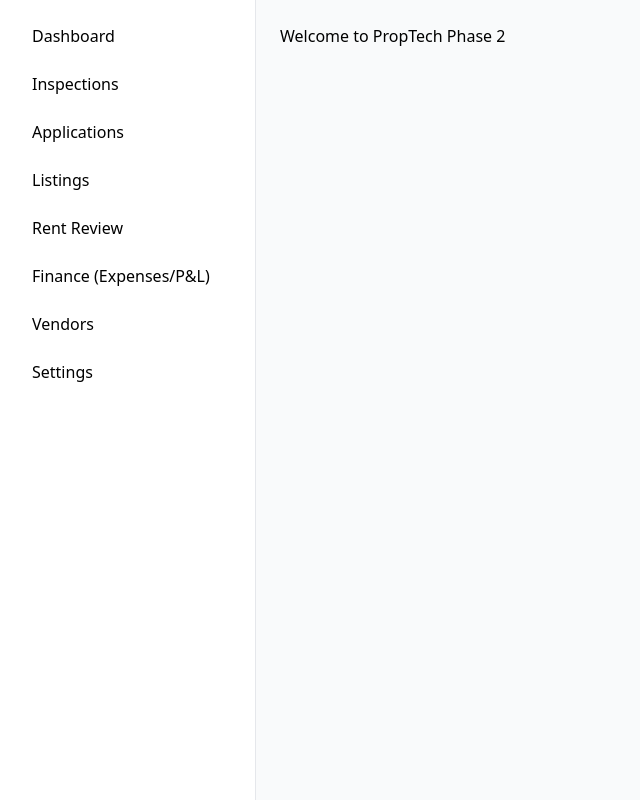
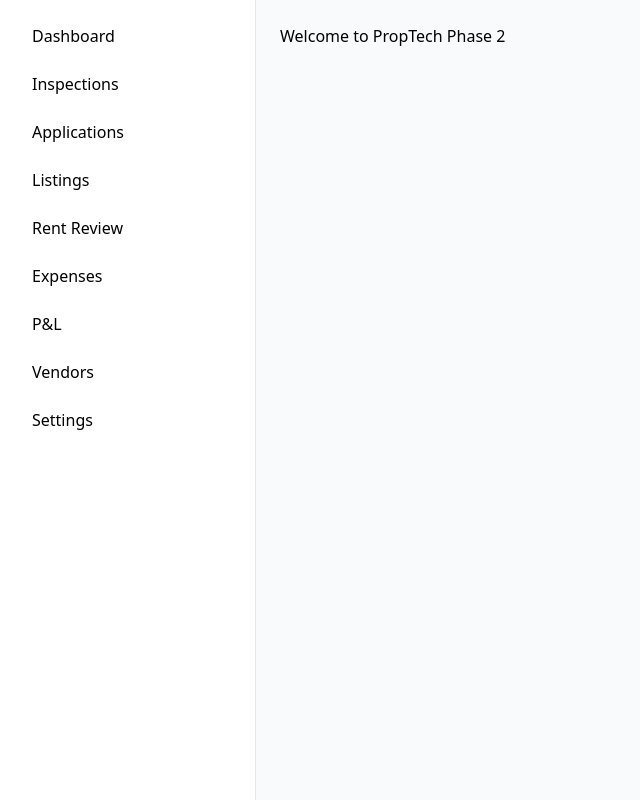
Before and after one commit to clin23/PropTechTest, a Next.js app: page / in a window 1280 px wide. Shown: the whole page, without its empty margins (0-640 px from the left). Built offline with nearby package versions, Linux system fonts and the light colour scheme.

Commit message:
feat: support property-specific finance routes

```diff
--- /dev/null
+++ b/app/finance/[propertyId]/expenses/page.tsx
@@ -0,0 +1,14 @@
+import ExpenseForm from '../../../../components/ExpenseForm';
+import ExpensesTable from '../../../../components/ExpensesTable';
+
+export default function ExpensesPage() {
+  return (
+    <div className="p-6">
+      <h1 className="text-2xl font-semibold mb-4">Expenses</h1>
+      <ExpenseForm />
+      <div className="mt-4">
+        <ExpensesTable />
+      </div>
+    </div>
+  );
+}
--- a/app/finance/pnl/page.tsx
+++ b/app/finance/[propertyId]/pnl/page.tsx
@@ -1,12 +1,12 @@
 "use client";
 
 import { useQuery } from "@tanstack/react-query";
-import PnLChart from "../../../components/PnLChart";
-import { getPnLSummary, type PnLSummary } from "../../../lib/api";
+import { useParams } from "next/navigation";
+import PnLChart from "../../../../components/PnLChart";
+import { getPnLSummary, type PnLSummary } from "../../../../lib/api";
 
 export default function PnLPage() {
-  // TODO: replace hard-coded property ID with route param when available
-  const propertyId = "1";
+  const { propertyId } = useParams<{ propertyId: string }>();
   const { data } = useQuery<PnLSummary>({
     queryKey: ["pnl", propertyId],
     queryFn: () => getPnLSummary(propertyId),
--- a/app/finance/expenses/page.tsx
+++ /dev/null
@@ -1,16 +0,0 @@
-import ExpenseForm from '../../../components/ExpenseForm';
-import ExpensesTable from '../../../components/ExpensesTable';
-
-export default function ExpensesPage() {
-  // TODO: replace hard-coded property ID with route param when available
-  const propertyId = "1";
-  return (
-    <div className="p-6">
-      <h1 className="text-2xl font-semibold mb-4">Expenses</h1>
-      <ExpenseForm propertyId={propertyId} />
-      <div className="mt-4">
-        <ExpensesTable propertyId={propertyId} />
-      </div>
-    </div>
-  );
-}
--- a/components/ExpenseForm.tsx
+++ b/components/ExpenseForm.tsx
@@ -2,15 +2,11 @@
 
 import { useState } from "react";
 import { useMutation, useQueryClient } from "@tanstack/react-query";
+import { useParams } from "next/navigation";
 import { createExpense, uploadExpenseReceipt } from "../lib/api";
 
-export default function ExpenseForm({
-  propertyId,
-  onCreated,
-}: {
-  propertyId: string;
-  onCreated?: () => void;
-}) {
+export default function ExpenseForm({ onCreated }: { onCreated?: () => void }) {
+  const { propertyId } = useParams<{ propertyId: string }>();
   const queryClient = useQueryClient();
   const [open, setOpen] = useState(false);
   const [form, setForm] = useState({
--- a/components/ExpensesTable.tsx
+++ b/components/ExpensesTable.tsx
@@ -2,6 +2,7 @@
 
 import { useQuery } from "@tanstack/react-query";
 import { useState } from "react";
+import { useParams } from "next/navigation";
 import { listExpenses } from "../lib/api";
 
 export interface ExpenseRow {
@@ -15,7 +16,8 @@ export interface ExpenseRow {
   receiptUrl?: string;
 }
 
-export default function ExpensesTable({ propertyId }: { propertyId: string }) {
+export default function ExpensesTable() {
+  const { propertyId } = useParams<{ propertyId: string }>();
   const { data = [] } = useQuery<ExpenseRow[]>({
     queryKey: ["expenses", propertyId],
     queryFn: () => listExpenses(propertyId),
--- a/components/Sidebar.tsx
+++ b/components/Sidebar.tsx
@@ -2,21 +2,25 @@
 
 import { useState } from "react";
 import Link from "next/link";
+import { usePathname } from "next/navigation";
 import { Button } from "./ui/button";
 
+export default function Sidebar() {
+  const [open, setOpen] = useState(false);
+  const pathname = usePathname();
+  const match = pathname.match(/finance\/([^/]+)/);
+  const propertyId = match ? match[1] : "1";
   const links = [
     { href: "/", label: "Dashboard" },
     { href: "/inspections", label: "Inspections" },
     { href: "/applications", label: "Applications" },
     { href: "/listings", label: "Listings" },
     { href: "/rent-review", label: "Rent Review" },
-  { href: "/finance", label: "Finance (Expenses/P&L)" },
+    { href: `/finance/${propertyId}/expenses`, label: "Expenses" },
+    { href: `/finance/${propertyId}/pnl`, label: "P&L" },
     { href: "/vendors", label: "Vendors" },
     { href: "/settings", label: "Settings" }
   ];
-
-export default function Sidebar() {
-  const [open, setOpen] = useState(false);
 
   return (
     <>
```
Lines whose indentation alone changed are shown as unchanged.
